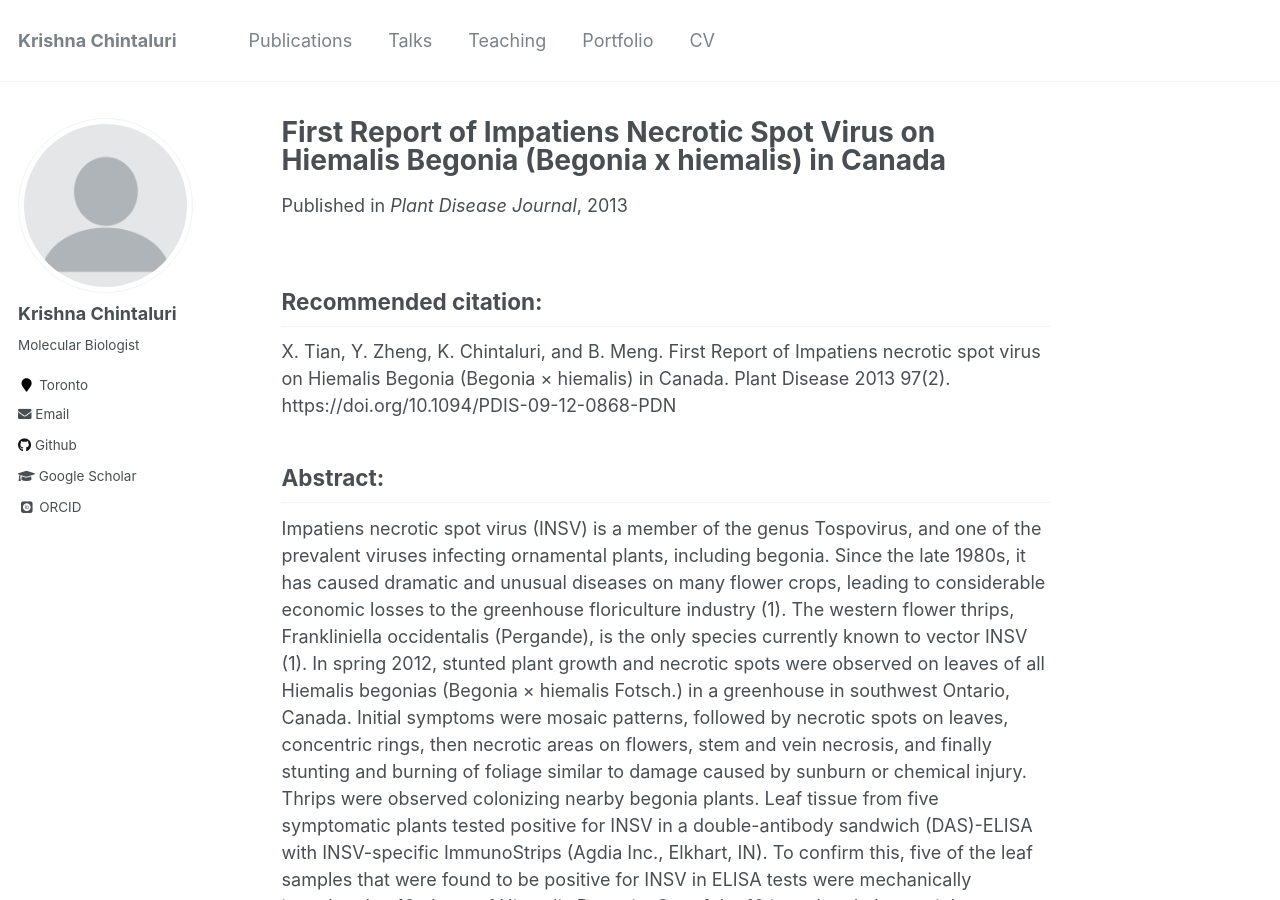
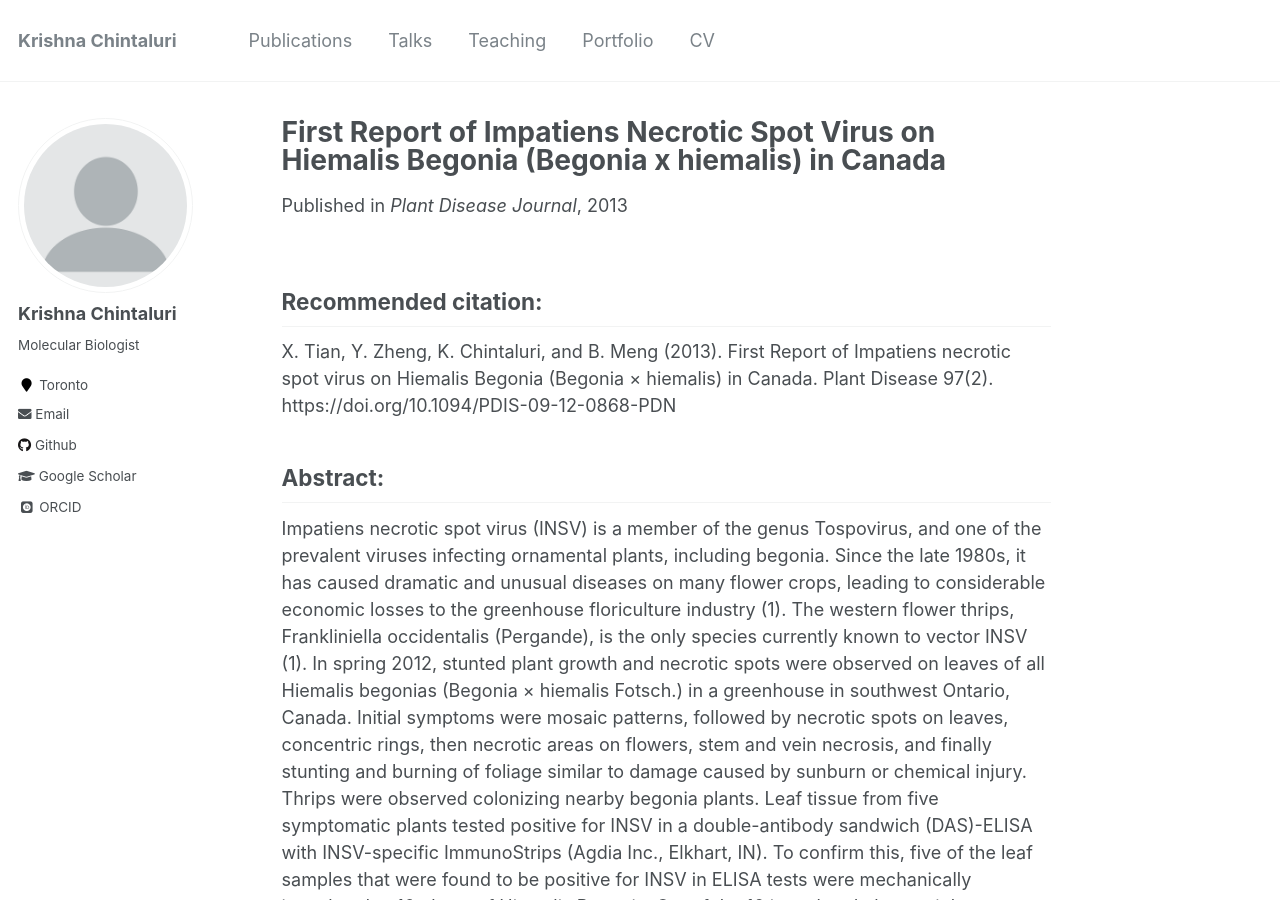
Before and after one commit to chintaluri/chintaluri.github.io, a Jekyll site: the page built from _publications/2009-10-01-paper-title-number-1.md, in a window 1280 px wide and 900 px high. Built offline with Jekyll 4.4.1, drawn with Linux system fonts in a browser that asks for light colours; some web fonts are replaced.

```diff
--- a/_publications/2009-10-01-paper-title-number-1.md
+++ b/_publications/2009-10-01-paper-title-number-1.md
@@ -12,7 +12,7 @@ Overview: 'This paper describes the report of identifying Impatines necrotic spo
 
 Recommended citation:
 ---
-X. Tian, Y. Zheng, K. Chintaluri, and B. Meng. First Report of Impatiens necrotic spot virus on Hiemalis Begonia (Begonia × hiemalis) in Canada. Plant Disease 2013 97(2). https://doi.org/10.1094/PDIS-09-12-0868-PDN
+X. Tian, Y. Zheng, K. Chintaluri, and B. Meng (2013). First Report of Impatiens necrotic spot virus on Hiemalis Begonia (Begonia × hiemalis) in Canada. Plant Disease 97(2). https://doi.org/10.1094/PDIS-09-12-0868-PDN
 
 Abstract:
 ---
```
